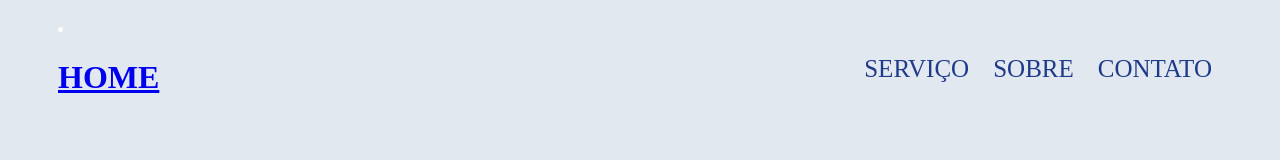
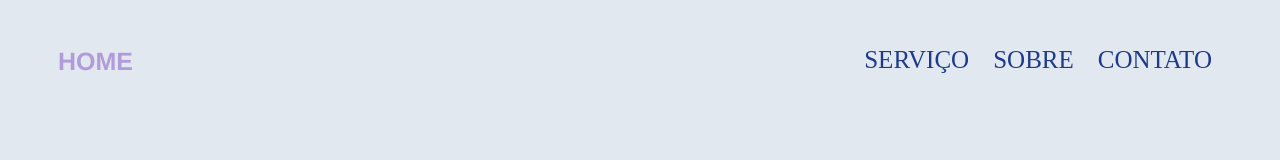
Before and after one commit to Lyzil/Arquivos-site-html, a plain HTML site: page site trabalho de DWA/sobre.html in a window 1280 px wide. Drawn offline with Linux system fonts and the light colour scheme.

Commit message:
Update sobre.html

```diff
--- a/site trabalho de DWA/sobre.html
+++ b/site trabalho de DWA/sobre.html
@@ -8,7 +8,7 @@
 </head>
 <body>
     <header>
-        <li><a href="index.html" target="_parent"><h1>HOME</h1></a></li>
+        <h1><a href="index.html" target="_parent">HOME</a></h1>
         <nav id="menu">
             <ul>
                 <li><a href="servico.html" target="_parent">SERVIÇO</a></li>
```
